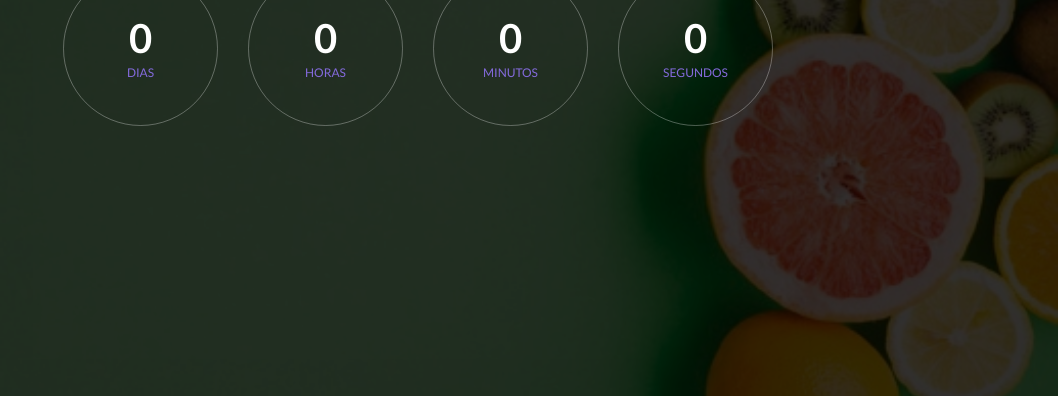
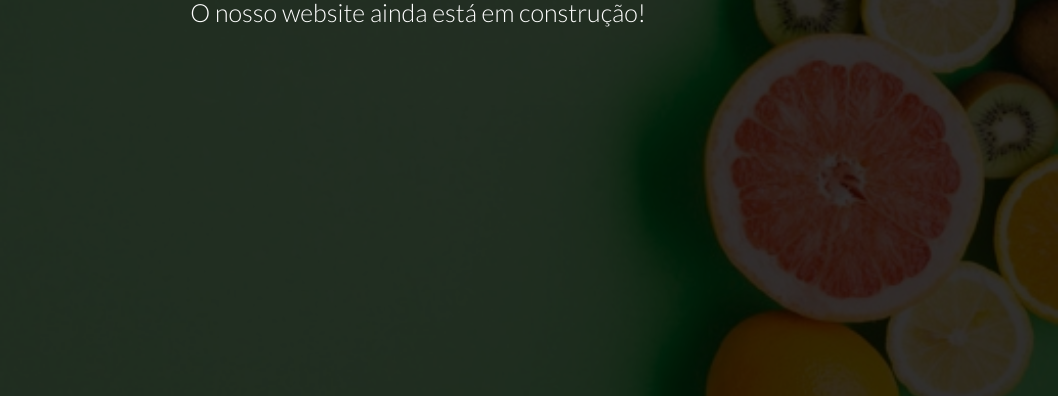
Before and after one commit to DevisoRx/devisorx.github.io, a plain HTML site: page index.html in a window 1280 px wide. Shown: the part 404-800 px from the top of the page, without its empty margins (222-1280 px from the left). Drawn offline with Linux system fonts and the light colour scheme.

Commit message:
Update index.html

```diff
--- a/index.html
+++ b/index.html
@@ -39,27 +39,6 @@
 				O nosso website ainda está em construção!
 			</p>
 
-			<div class="flex-w flex-c-m cd100 p-b-33">
-				<div class="flex-col-c-m size2 bor1 m-l-15 m-r-15 m-b-20">
-					<span class="l2-txt1 p-b-9 days">0</span>
-					<span class="s2-txt1">Dias</span>
-				</div>
-
-				<div class="flex-col-c-m size2 bor1 m-l-15 m-r-15 m-b-20">
-					<span class="l2-txt1 p-b-9 hours">0</span>
-					<span class="s2-txt1">Horas</span>
-				</div>
-
-				<div class="flex-col-c-m size2 bor1 m-l-15 m-r-15 m-b-20">
-					<span class="l2-txt1 p-b-9 minutes">0</span>
-					<span class="s2-txt1">Minutos</span>
-				</div>
-
-				<div class="flex-col-c-m size2 bor1 m-l-15 m-r-15 m-b-20">
-					<span class="l2-txt1 p-b-9 seconds">0</span>
-					<span class="s2-txt1">Segundos</span>
-				</div>
-			</div>
 
 
 
```
